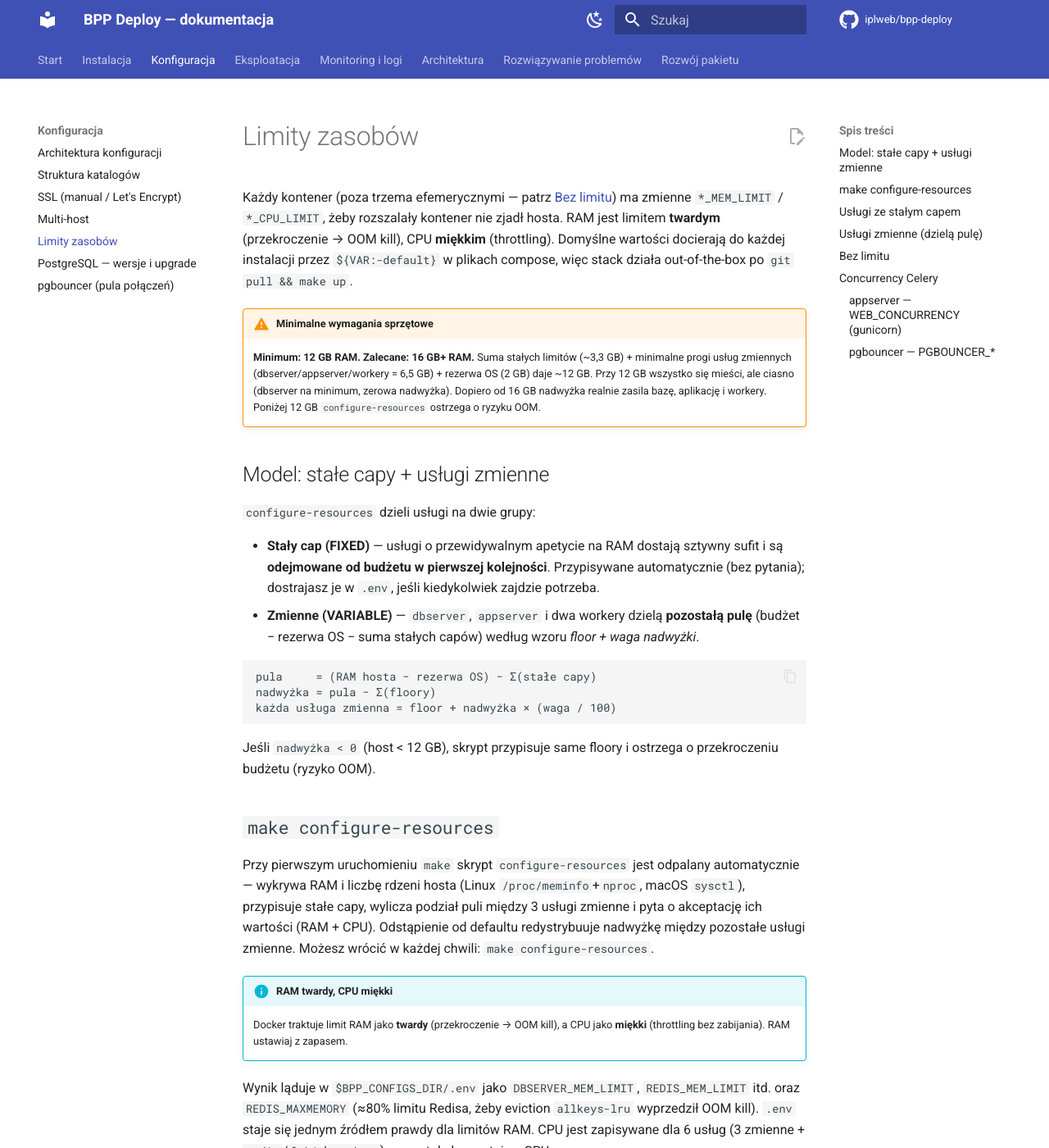
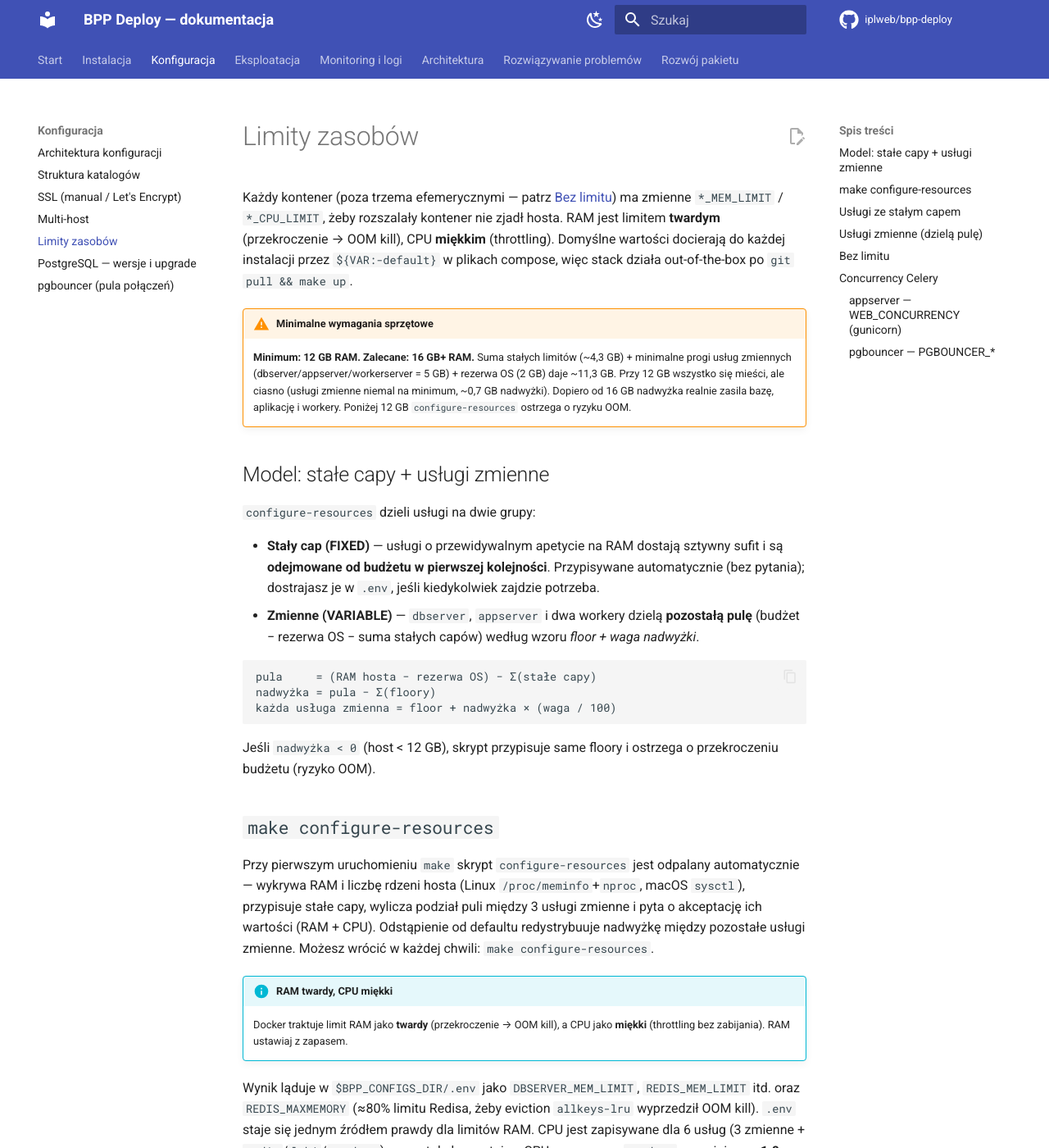
Before and after one commit to iplweb/bpp-deploy, an MkDocs documentation site: the page built from docs/konfiguracja/limity-zasobow.md, in a window 1280 px wide and 1400 px high. Shown: the whole window at 82% size. Built offline with MkDocs 1.6.1 and Material for MkDocs 9.7.7, drawn with Linux system fonts in a browser that asks for light colours; comment, search, counter and statistics services are not loaded; some of the changed text lies outside the part shown.

Commit message:
feat(netdata): minimum 768m RAM i 1.0 CPU
- compose: NETDATA_MEM_LIMIT default 320m -> 768m (CPU default juz 1.0)
- configure-resources: staly cap netdaty 768m; CPU_SERVICES dostaje
  opcjonalne per-usluga minimum (netdata:5:1.0) - na malym hoscie 5% puli
  dawalo ~0.2 CPU
- ensure-config-files: na kazdym `make up` podnosi NETDATA_MEM_LIMIT /
  NETDATA_CPU_LIMIT ponizej minimum (stare .env maja 320m wpisane przez
  configure-resources); wyzsze wartosci nietkniete, brak zmiennej = default
  z compose, niezrozumiala wartosc = ostrzezenie
- testy: test_ensure_config_files_netdata_floor + asercje w
  test_configure_resources
- docs: nowe minimum, aktualne sumy RAM (4,3 GB fixed, 5 GB floorow),
  brakujacy wiersz pgbouncer

Co-Authored-By: Claude Opus 5.5 <noreply@anthropic.com>

```diff
--- a/docker-compose.monitoring.yml
+++ b/docker-compose.monitoring.yml
@@ -185,7 +185,7 @@ services:
     deploy:
       resources:
         limits:
-          memory: ${NETDATA_MEM_LIMIT:-320m}
+          memory: ${NETDATA_MEM_LIMIT:-768m}
           cpus: "${NETDATA_CPU_LIMIT:-1.0}"
 
 volumes:
--- a/docs/konfiguracja/limity-zasobow.md
+++ b/docs/konfiguracja/limity-zasobow.md
@@ -7,10 +7,10 @@ docierają do każdej instalacji przez `${VAR:-default}` w plikach compose, wię
 out-of-the-box po `git pull && make up`.
 
 !!! warning "Minimalne wymagania sprzętowe"
-    **Minimum: 12 GB RAM. Zalecane: 16 GB+ RAM.** Suma stałych limitów (~3,3 GB) +
-    minimalne progi usług zmiennych (dbserver/appserver/workery = 6,5 GB) + rezerwa OS
-    (2 GB) daje ~12 GB. Przy 12 GB wszystko się mieści, ale ciasno (dbserver na minimum,
-    zerowa nadwyżka). Dopiero od 16 GB nadwyżka realnie zasila bazę, aplikację i workery.
+    **Minimum: 12 GB RAM. Zalecane: 16 GB+ RAM.** Suma stałych limitów (~4,3 GB) +
+    minimalne progi usług zmiennych (dbserver/appserver/workerserver = 5 GB) + rezerwa OS
+    (2 GB) daje ~11,3 GB. Przy 12 GB wszystko się mieści, ale ciasno (usługi zmienne
+    niemal na minimum, ~0,7 GB nadwyżki). Dopiero od 16 GB nadwyżka realnie zasila bazę, aplikację i workery.
     Poniżej 12 GB `configure-resources` ostrzega o ryzyku OOM.
 
 ## Model: stałe capy + usługi zmienne
@@ -49,13 +49,14 @@ Wynik ląduje w `$BPP_CONFIGS_DIR/.env` jako `DBSERVER_MEM_LIMIT`, `REDIS_MEM_LI
 oraz `REDIS_MAXMEMORY` (≈80% limitu Redisa, żeby eviction `allkeys-lru` wyprzedził
 OOM kill). `.env` staje się jednym źródłem prawdy dla limitów RAM. CPU jest zapisywane
 dla 6 usług (3 zmienne + `redis`/`loki`/`netdata`); pozostałe korzystają z CPU z compose.
+`netdata` ma minimum **1.0 CPU** — niższej wartości kreator nie przyjmie.
 
 ## Usługi ze stałym capem
 
 | Serwis | RAM | Uwagi |
 |---|---|---|
 | `redis` | 1g | broker + cache + result backend; `REDIS_MAXMEMORY` (`allkeys-lru`) ≈ 80% limitu |
-| `netdata` | 320m | dbengine + auto-discovery; patrz uwaga niżej o retencji |
+| `netdata` | 768m | dbengine + auto-discovery; **minimum 768m i 1.0 CPU** (podniesione z 320m; `make up` samo podnosi niższe wartości w `.env`) — patrz uwaga niżej o retencji |
 | `authserver` | 320m | Django + gunicorn (SSO) |
 | `celerybeat` | 480m | scheduler — pojedynczy proces; podniesione z 320m (Django + broker potrafiły dobić do twardego capu → OOM) |
 | `denorm-queue` | 320m | most PG `LISTEN` → Celery, pojedynczy proces |
@@ -67,8 +68,9 @@ dla 6 usług (3 zmienne + `redis`/`loki`/`netdata`); pozostałe korzystają z CP
 | `dozzle` | 64m | przeglądarka logów (Go) |
 | `ofelia` | 64m | scheduler cron (Go) |
 | `autoheal` | 32m | restart kontenerów po unhealthy |
+| `pgbouncer` | 64m | pula połączeń appservera — patrz sekcja pgbouncer niżej |
 
-Razem ≈ **3,8 GB**. Capy te są odejmowane od budżetu, a reszta trafia do usług zmiennych.
+Razem ≈ **4,3 GB**. Capy te są odejmowane od budżetu, a reszta trafia do usług zmiennych.
 
 ## Usługi zmienne (dzielą pulę)
 
@@ -104,9 +106,11 @@ bo jego realny apetyt na RAM zależy od liczby procesów-dzieci prefork.
     policzoną — oba usuwają nieużywane `WORKER_GENERAL_*`/`WORKER_DENORM_*`.
 
 !!! tip "Netdata: cap kontra retencja"
-    Cap `netdata` (320m) to limit **twardy**. Jeśli wydłużasz historię metryk przez
+    Cap `netdata` (768m) to limit **twardy**. Jeśli wydłużasz historię metryk przez
     `NETDATA_DBENGINE_TIER0_RETENTION_MB` / `NETDATA_DBENGINE_PAGE_CACHE_MB` w `.env`,
     **podnieś również `NETDATA_MEM_LIMIT`** — inaczej netdata zostanie ubity przez OOM.
+    Minimum to **768m RAM i 1.0 CPU**: każde `make up` podnosi niższe
+    `NETDATA_MEM_LIMIT`/`NETDATA_CPU_LIMIT` w `.env` do tego progu (wyższe zostawia).
     Plik `netdata.conf` jest [force-syncowany](architektura.md#netdataconf-renderowany-host-side) —
     nie edytuj go ręcznie, używaj knobów `.env`.
 
```
Also changed, not shown: 3 other files.
